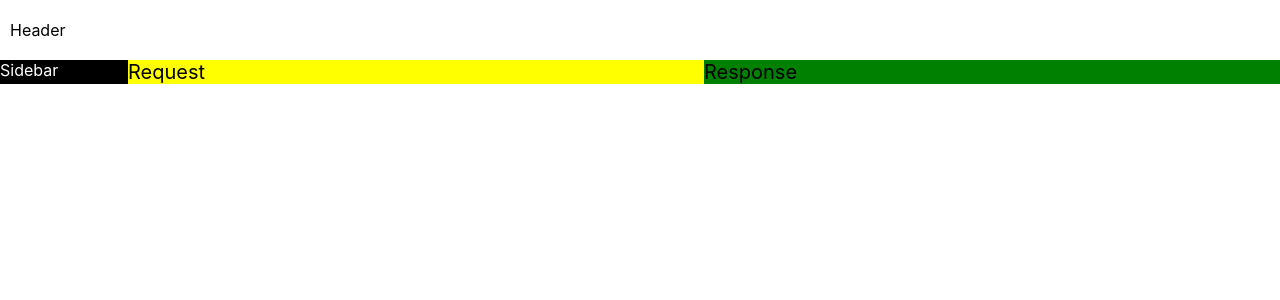
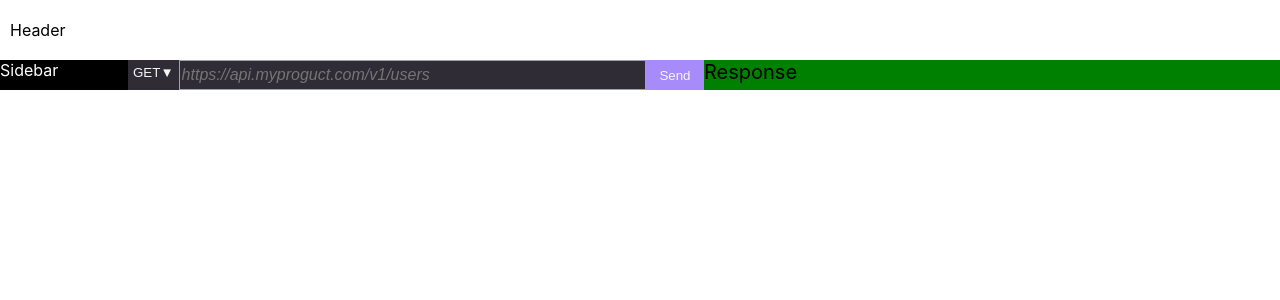
Before and after one commit to AntonLukashevich/todos-ts, a React (Create React App) app: page / in a window 1280 px wide. Shown: the top 300 px of the page. Built offline with nearby package versions, Linux system fonts and the light colour scheme.

Commit message:
dropdown, menu, input

```diff
--- /dev/null
+++ b/src/components/Dropdown/Dropdown.tsx
@@ -0,0 +1,33 @@
+import { useState } from "react";
+import { Button, DropdownMenu, Menu, MenuItem, MenuItemButton } from "./styled";
+import { httpMethods } from "../../consts/httpConst";
+
+export const DropdownHttp = ({ onClickHandler, children, ...rest }: any) => {
+  const [open, setOpen] = useState(false)
+  const [value, setValue] = useState(httpMethods[0])
+
+  const httpDropdownOptions = httpMethods
+
+  const handleOpen = () => {
+    setOpen(!open);
+  };
+
+  return (
+    <DropdownMenu>
+      <Button onClick={handleOpen}>{value.label}&#9660;</Button>
+      {open ? (
+        <Menu>
+          {
+            httpDropdownOptions.map((item, index) =>
+            <MenuItem key={index}>
+              <MenuItemButton onClick={() => {setValue(item);setOpen(false);}}>{item.label}</MenuItemButton>
+            </MenuItem>)
+          }
+          <MenuItem >
+            <MenuItemButton onClick={() => { setOpen(false);}}>Custom Method</MenuItemButton>
+          </MenuItem>
+        </Menu>
+      ) : null}
+    </DropdownMenu>
+  );
+}
--- /dev/null
+++ b/src/components/Dropdown/styled.ts
@@ -0,0 +1,47 @@
+import styled from 'styled-components';
+
+export const DropdownMenu = styled.div`
+  position: relative;
+`
+
+export const Menu = styled.ul`
+  position: absolute;
+  list-style-type: none;
+  margin: 5px 0;
+  padding: 0;
+  border: 1px solid grey;
+  width: 200px;
+`
+
+export const MenuItem = styled.li`
+  margin: 0;
+  background-color: #2F2C36;
+  :hover {
+    background-color: #494747;
+  }
+`
+
+export const MenuItemButton = styled.button`
+  width: 100%;
+  height: 100%;
+  text-align: left;
+
+  background: none;
+  color: inherit;
+  border: none;
+  padding: 5px;
+  margin: 0;
+  font: inherit;
+  cursor: pointer;
+`
+export const Button = styled.button`
+  width: auto;
+  background-color: #2F2C36;
+  color: whitesmoke;
+  border: none;
+  padding: 5px;
+  :hover {
+    color: #000;
+    cursor: pointer;
+  }
+`
--- a/src/components/RequestPane/RequestPane.tsx
+++ b/src/components/RequestPane/RequestPane.tsx
@@ -1,9 +1,14 @@
 import React from "react";
 
 import { StyledRequestPane } from "./styled";
+import { SearchPanel } from "./SearchPanel/SearchPanel";
 
 const RequestPane = () => {
-  return <StyledRequestPane>Request</StyledRequestPane>;
+  return (
+    <StyledRequestPane>
+      <SearchPanel />
+    </StyledRequestPane>
+  );
 };
 
 export default RequestPane;
--- /dev/null
+++ b/src/components/RequestPane/SearchPanel/SearchPanel.tsx
@@ -0,0 +1,12 @@
+import { DropdownHttp } from "../../Dropdown/Dropdown"
+import { Panel, SearchBar, SendButton } from "./styled"
+
+export const SearchPanel = () => {
+  return(
+    <Panel>
+      <DropdownHttp />
+      <SearchBar placeholder={"https://api.myproguct.com/v1/users"}/>
+      <SendButton>Send</SendButton>
+    </Panel>
+  )
+}
--- /dev/null
+++ b/src/components/RequestPane/SearchPanel/styled.ts
@@ -0,0 +1,34 @@
+import styled from 'styled-components';
+
+export const Panel = styled.div`
+  width: 100%;
+  height: 30px;
+  display: flex;
+  flex-direction: row;
+`
+
+export const SearchBar = styled.input`
+  width: 100%;
+  background-color: #2F2C36;
+  border: 1px solid #9CA3AF;
+  color: whitesmoke;
+
+  font-size: 16px;
+  &::placeholder{
+    font-style: italic;
+  }
+`
+
+export const Devider = styled.hr`
+  color: whitesmoke;
+  margin: 5px;
+  width: 100%;
+`
+
+export const SendButton = styled.button`
+  width: 70px;
+  background-color: #a78bfa;
+  color: whitesmoke;
+  border: none;
+  padding: 5px;
+`
--- a/src/components/RequestPane/styled.ts
+++ b/src/components/RequestPane/styled.ts
@@ -1,7 +1,8 @@
 import styled from 'styled-components';
 
 export const StyledRequestPane = styled.div`
-  font-size: 20px;
-  background-color: yellow;
+  color: #9CA3AF;
+  background-color: #2F2C36;
   width:45%;
+  height: 100%;
 `
--- /dev/null
+++ b/src/consts/httpConst.ts
@@ -0,0 +1,9 @@
+export const httpMethods = [
+  {label: 'GET', value: 'get'},
+  {label: 'POST', value: 'post'},
+  {label: 'PUT', value: 'put'},
+  {label: 'PATCH', value: 'patch'},
+  {label: 'DELETE', value: 'delete'},
+  {label: 'OPTIONS', value: 'options'},
+  {label: 'HEAD', value: 'head'},
+]
```
